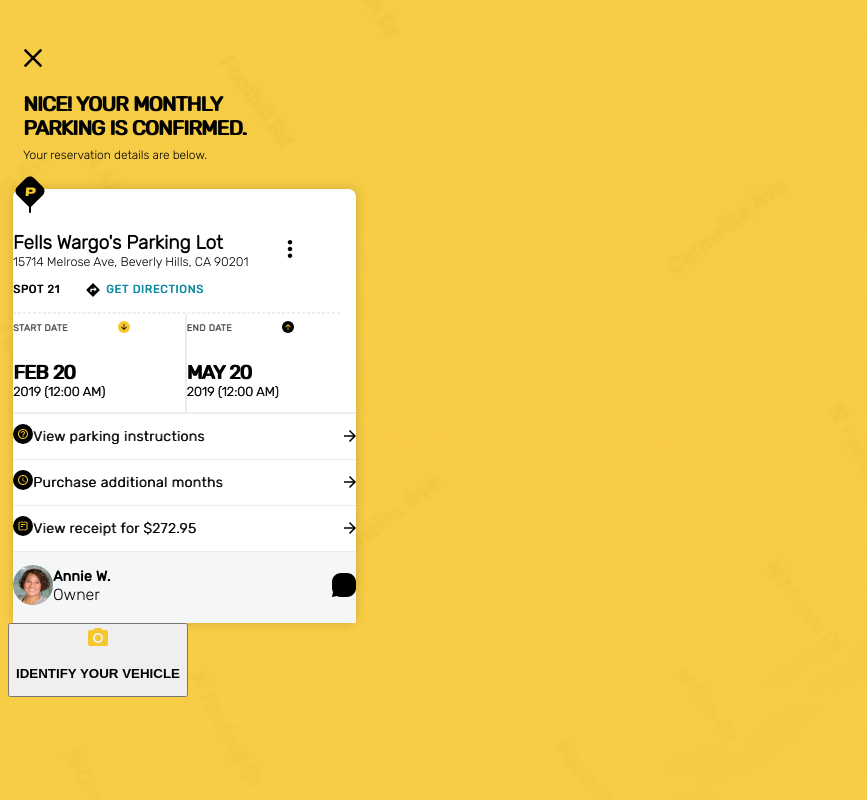
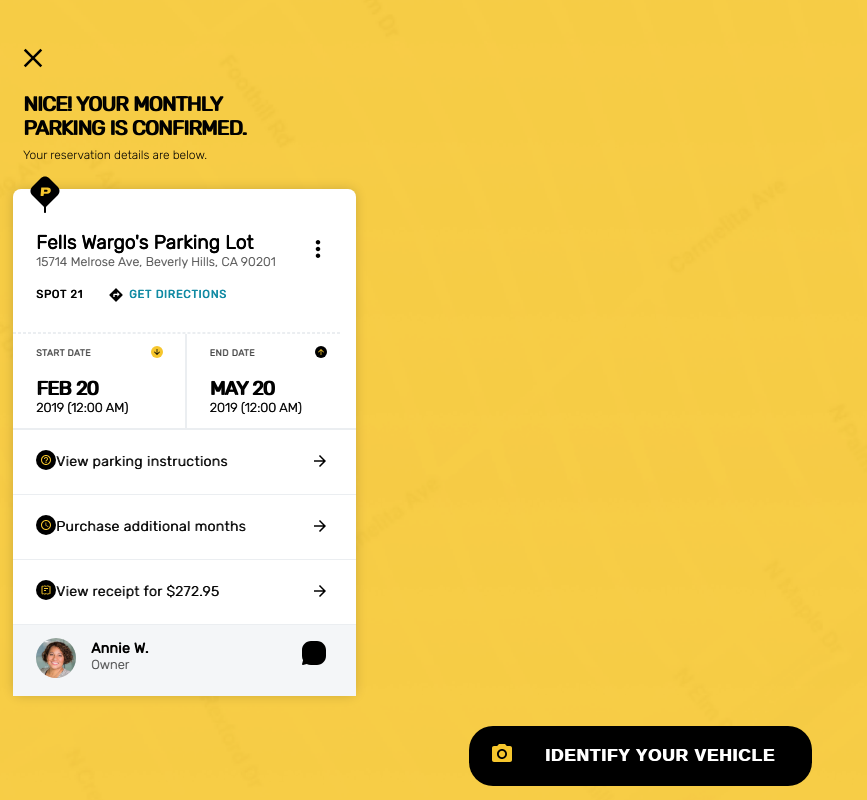
Before and after one commit to sean21johnson/expedition-takehome, a plain HTML site: page index.html in a window 1280 px wide. Shown: the whole page, without its empty margins (0-867 px from the left). Drawn offline with Linux system fonts and the light colour scheme.

Commit message:
finishing up styling

```diff
--- a/index.html
+++ b/index.html
@@ -94,7 +94,7 @@
 								/>
 							</div>
 						</div>
-						<div class="bottom_right_left_lower_container">
+						<div class="bottom_upper_right_lower_container">
 							<p class="end_date_date"><strong>MAY 20</strong></p>
 							<p class="end_date_time">2019 (12:00 AM)</p>
 						</div>
@@ -180,7 +180,7 @@
 						</div>
 						<div class="bottom_middle_bottom_right_container">
 							<img
-								class="bottom_messages_icon"
+								class="messages_icon"
 								src="./images/icon-messages.svg"
 								alt="messages icon"
 							/>
--- a/style.css
+++ b/style.css
@@ -60,6 +60,7 @@ main {
 .icon_parking_container {
     position: relative;
     top: -15px;
+    padding-left: 15px;
 }
 
 .upper_ticket_middle_container {
@@ -67,16 +68,22 @@ main {
     flex-direction: row;
     align-items: center;
     margin-top: -20px;
+    padding-left: 23px;
 }
 
 .parking_lot_title {
     font-size: 19px;
     margin-bottom: 0px;
+    text-shadow: .3px 0 #000000;
+    letter-spacing: .3px;
 }
 
 .parking_lot_address {
     margin-top: 0px;
     font-size: 12.5px;
+    color: rgba(0, 0, 0, 0.5);
+    text-shadow: .5px 0 rgba(0, 0, 0, 0.5);
+    letter-spacing: .1px;
 }
 
 .upper_ticket_middle_dots_container {
@@ -88,7 +95,10 @@ main {
     display: flex;
     flex-direction: row;
     align-items: center;
-    margin-top: -10px;
+    margin-top: -5px;
+    padding-left: 23px;
+    padding-bottom: 15px;
+
 }
 
 .spot_number {
@@ -133,6 +143,13 @@ a {
     align-items: center;
     justify-content: flex-start;
     width: 171.5px;
+    padding-left: 23px;
+    padding-top: 5px;
+    margin-bottom: 0px;
+}
+
+.bottom_upper_left_lower_container, .bottom_upper_right_lower_container {
+    padding-left: 23px;
 }
 
 .start_date_title, .end_date_title {
@@ -144,7 +161,7 @@ a {
 }
 
 .icon_start_container, .icon_end_container {
-    margin-left: 50px;
+    margin-left: 60px;
 }
 
 .middle_divider_container {
@@ -160,6 +177,7 @@ a {
     font-size: 19px;
     text-shadow: 1.5px 0 #000000;
     margin-bottom: 0px;
+    margin-top: 10px;
 }
 
 .start_date_time, .end_date_time {
@@ -169,11 +187,13 @@ a {
 }
 
 .bottom_middle_item_container {
+    height: 65px;
     display: flex;
     flex-direction: row;
     align-items: center;
     justify-content: space-between;
     border-bottom: 1px solid #EBEEF1;
+    padding-left: 23px;
 }
 
 .bottom_middle_left_group_container {
@@ -196,6 +216,7 @@ a {
     flex-direction: row;
     justify-content: space-between;
     align-items: center;
+    padding-left: 23px;
 }
 
 .bottom_middle_bottom_left_container {
@@ -224,5 +245,48 @@ a {
 }
 
 .owner_title {
+    font-size: 13px;
+}
+
+.owner_title {
     margin-top: 0px;
+    color: rgba(0, 0, 0, 0.5);
+    text-shadow: .5px 0 rgba(0, 0, 0, 0.5);
 }
+
+.bottom_button_container {
+    display: flex;
+    flex-direction: row;
+    justify-content: center;
+    margin-top: 30px;
+}
+
+.bottom_button {
+    width: 343px;
+    height: 60px;
+    border-radius: 24px;
+    color: #ffffff;
+    display: flex;
+    flex-direction: row;
+    justify-content: space-around;
+    align-items: center;
+    background-color: #000000;
+    outline: none;
+    border: transparent;
+}
+
+.identify_vehicle {
+    font-size: 17px;
+    text-shadow: 1px 0 #ffffff;
+    letter-spacing: 1px;
+    padding-right: 15px;
+}
+
+.arrow_icon, .messages_icon {
+    padding-right: 30px;
+}
+
+.bottom_middle_bottom_right_container {
+    padding-left: 15px;
+    padding-bottom: 10px;
+}
```
